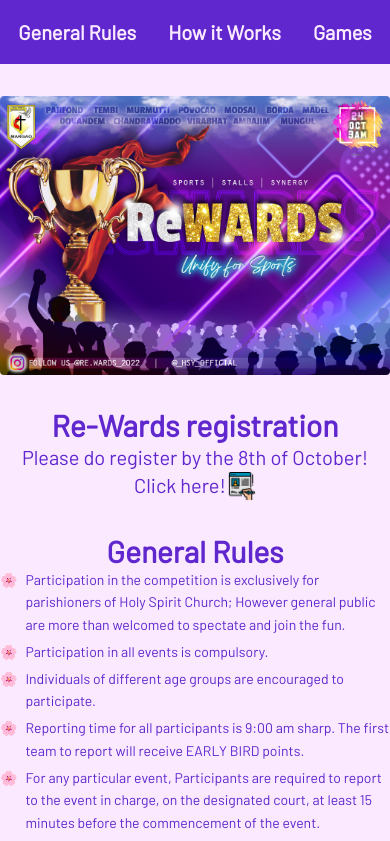
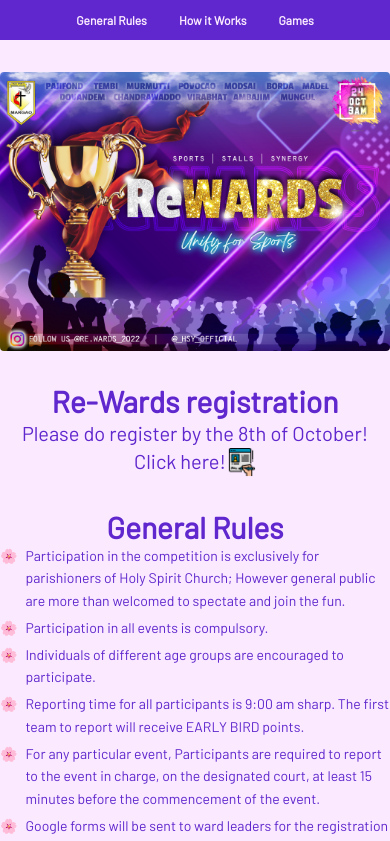
Before and after one commit to reeveboy/re-wards, a Next.js app: page / in a window 390 px wide. Shown: the top 841 px of the page. Built offline with nearby package versions, Linux system fonts and the light colour scheme.

Commit message:
Better Navbar

```diff
--- a/src/pages/index.tsx
+++ b/src/pages/index.tsx
@@ -198,7 +198,7 @@ const Home: NextPage = () => {
       </Head>
 
       <div className="flex flex-col w-full items-center">
-        <div className="z-10 w-full sticky top-0 left-0 flex justify-center text-xl bg-[#5f27cd] font-bold text-[#FBEAFF] p-4">
+        <div className="z-10 w-full sticky top-0 left-0 flex justify-center text-xs md:text-xl bg-[#5f27cd] font-bold text-[#FBEAFF] p-1 md:p-4">
           <button onClick={() => scrollIntoView("general-rules")}>
             General Rules
           </button>
```
